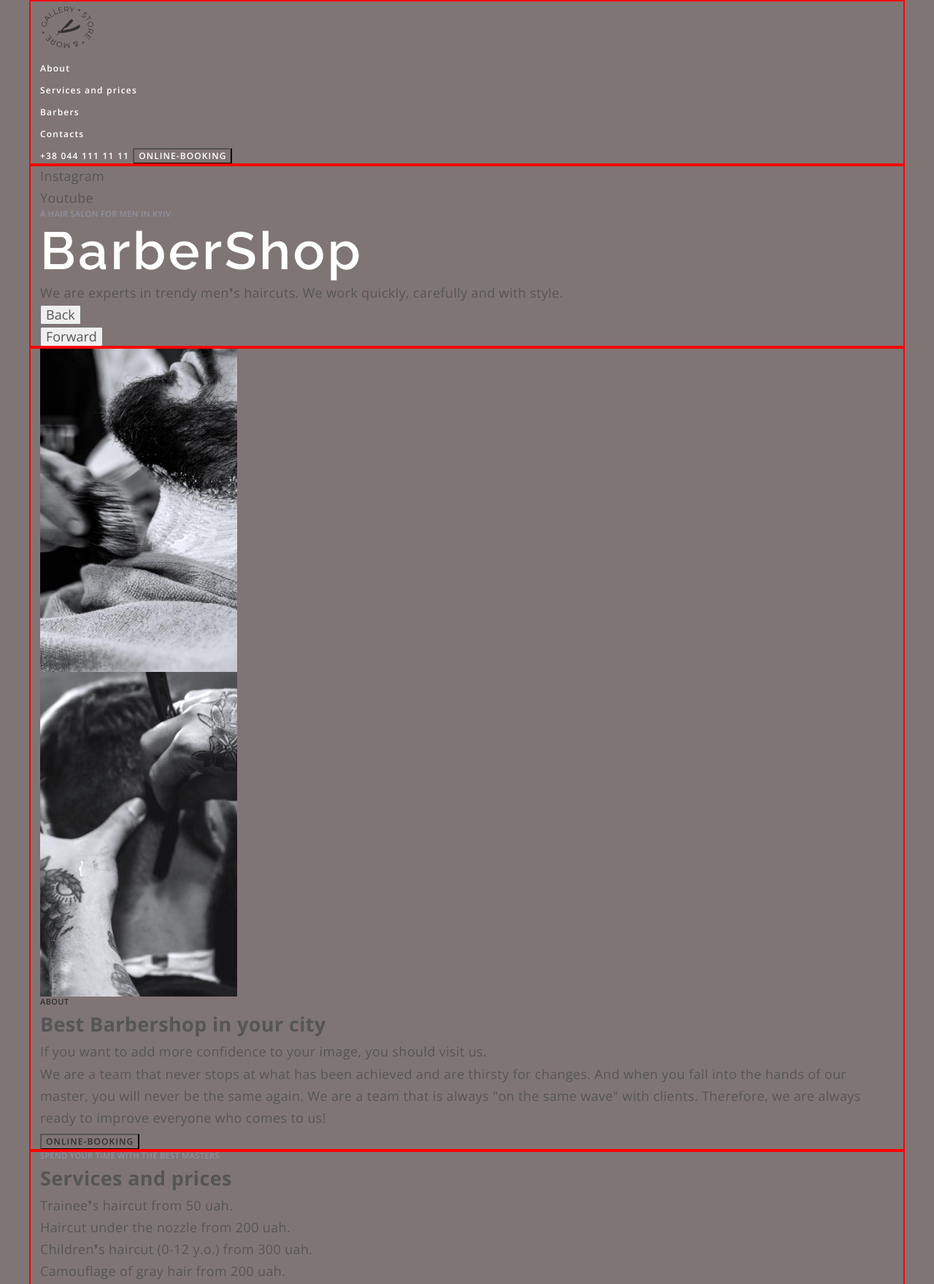
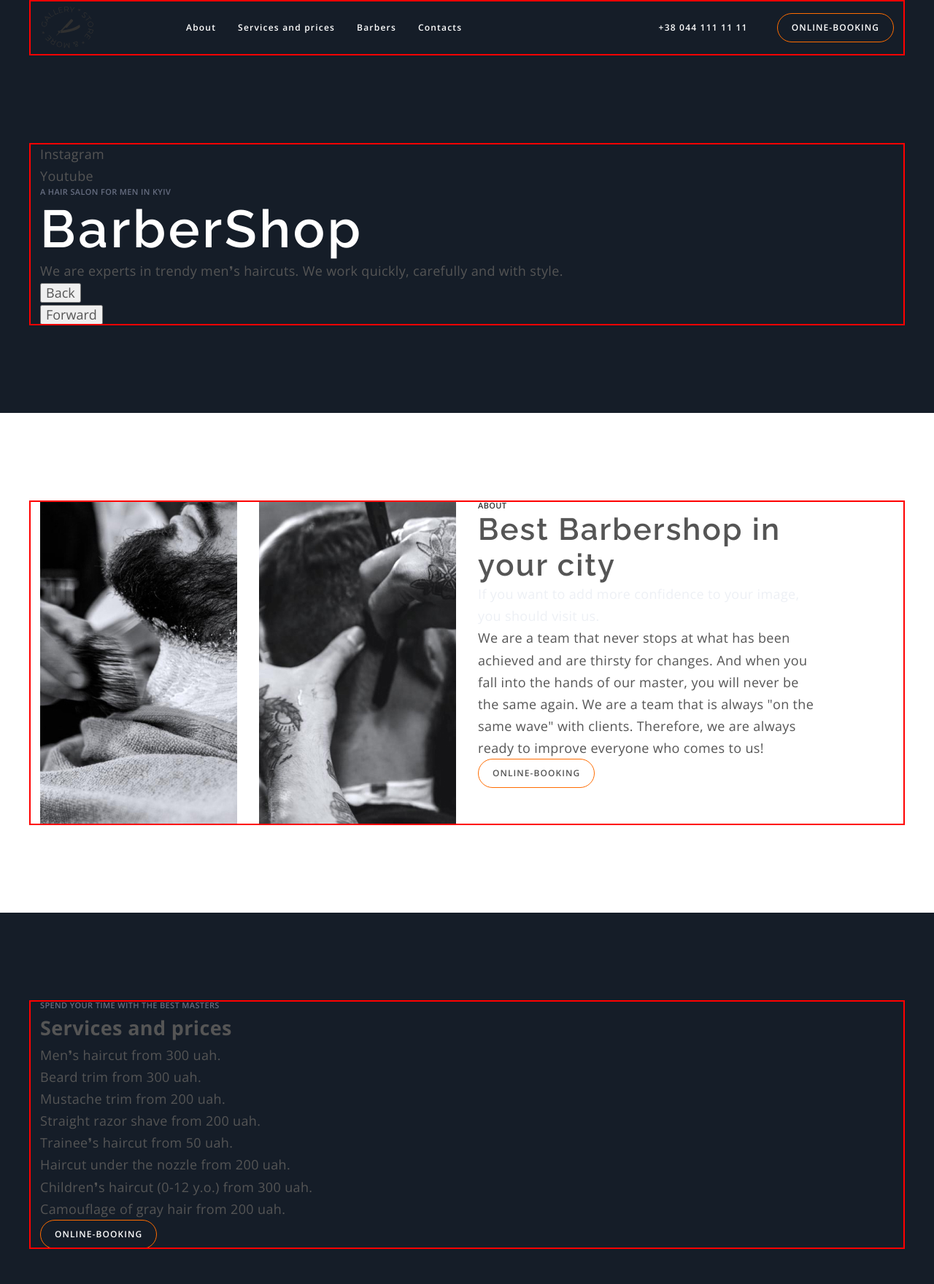
Before and after one commit to Marija-Sokolets/babershop2.0, a plain HTML site: page index.html in a window 1280 px wide. Shown: the top 1760 px of the page at 73% size. Drawn offline with nearby package versions, Linux system fonts and the light colour scheme.

Commit message:
price, slider

```diff
--- a/css/styles.css
+++ b/css/styles.css
@@ -21,8 +21,7 @@ html {
   --text-color-light: #ffffff;
   --text-color-price: #9da4bd;
   --accent-color: #ff6c00;
-  --accent-color-btn: #ff6c00;
-
+  --secondary-background: #f7f7f7;
 }
 
 body {
@@ -32,7 +31,7 @@ body {
   line-height: 1.67;
   letter-spacing: 0.02em;
   color: var(--main-text-color);
-  background-color: #807575;
+  background-color: var(--text-color-light);
 
 }
 
@@ -67,6 +66,11 @@ button {
   cursor: pointer;
 }
 
+.section {
+  padding-top: 120px;
+  padding-bottom: 120px;
+}
+
 .container {
   width: 1200px;
   margin-right: auto;
@@ -90,22 +94,44 @@ button {
   color: rgba(157, 164, 189, 0.6);
 }
 
+.title {
+  font-family: var(--secondary-font);
+  font-size: 42px;
+  line-height: 1.17;
+  letter-spacing: 0.05em;
+}
+
+.title-dark {
+  color: var(--text-color-light);
+}
+
+.undertitle {
+  color: var(--light-grey);
+}
+
 .btn {
+  min-width: 160px;
+  min-height: 40px;
+  padding: 11px 19px;
+
   font-family: inherit;
   font-weight: 600;
   font-size: 12px;
   line-height: 1.33;
   letter-spacing: 0.09em;
   text-transform: uppercase;
+  color: currentColor;
 
-  color: var(--text-color-dark);
   background-color: transparent;
+  border: 1px solid var(--accent-color);
+  border-radius: 25px;
+
   cursor: pointer;
 }
 
 .btn:hover,
 .btn:focus {
-  background-color: var(--accent-color-btn);
+  background-color: var(--accent-color);
 }
 
 .btn-dark {
@@ -118,12 +144,19 @@ button {
 
 .header-link,
 .header-contact {
+
   font-weight: 600;
   font-size: 12px;
   line-height: 1.33;
   letter-spacing: 0.1em;
 
   color: var(--text-color-light);
+}
+
+.header-link {
+  display: block;
+  padding-top: 30px;
+  padding-bottom: 30px;
 }
 
 .header-link:hover,
@@ -135,25 +168,44 @@ button {
 
 
 .header {
-  background-color: #807575;
+  background-color: var(--dark-grey);}
+
+.header-container {
+  display: flex;
+  align-items: center;
 }
 
-.logo-link {}
+.header-list {
+  display: flex;
+  align-items: center;
+  gap: 30px;
+}
 
-.header-logo {}
+.header-logo {
+  margin-right: 124px;
+}
 
-.header-nav {}
+.header-nav {
+  margin-right: auto;
+}
 
 .item {
 }
 
-.header-contact {}
+.header-contact {
+  margin-right: 40px;
+  display: block;
+  padding-top: 30px;
+  padding-bottom: 30px;
+}
 
 .header-btn {}
 
 .main {}
 
-.hero {}
+.hero {
+  background-color: var(--dark-grey);
+}
 
 .hero-list {}
 
@@ -187,29 +239,69 @@ button {
   color: var(--text-color-light);
 }
 
-.hero-undertitle {}
+.hero-desc {
+  color: var(--dark-grey);
+}
 
-.hero-slider {}
+/* Slider styles */
 
-.hero-slider-item {}
+.slider-controls {}
 
-.hero-slider-btn {}
+.slider-controls-item {}
 
-.about-section {}
+.slider-controls-btn {
+  font-weight: 600;
+  font-size: 11px;
+  line-height: 1.36;
+  letter-spacing: 0.1em;
+  color: var(--text-color-dark);
 
-.price-section {}
+  background-color: transparent;
+}
 
-.benefits-section {}
+.slider-controls-btn:disabled {
+  color: rgba(157, 164, 189, 0.6);
+}
 
-.team-section {}
+/* About styles */
 
-.gallery-section {}
+.about {}
+
+.about-container {
+  display: flex;
+  gap: 30px;
+}
+
+.about-list {
+  display: flex;
+  gap: 30px;
+}
+
+.about-right-side {
+  width: 470px;
+}
+
+.price {
+  background-color: var(--dark-grey);
+}
+
+.benefits {}
+
+.team {
+  background-color: var(--secondary-background);
+}
+
+.gallery {}
 
 /* .hide {display: none;} */
 
-.booking-section {}
+.booking {
+  background-color: var(--dark-grey);
+}
 
-.contacts-section {}
+.contacts {
+  background-color: var(--dark-grey);
+}
 
 .footer {}
 
--- a/index.html
+++ b/index.html
@@ -19,7 +19,7 @@
   <body>
     <!-- Header section -->
     <header class="header">
-     <div class="container">
+     <div class="header-container container">
       <a class="header-logo logo link" href="">
         <img
           src="./images/header/logo.svg"
@@ -50,7 +50,7 @@
     </header>
     <main class="main">
       <!-- Hero section -->
-      <section class="hero">
+      <section class="hero section">
         <div class="container">
           <ul class="hero-list list">
             <li class="hero-item item">
@@ -89,9 +89,9 @@
         </div>
       </section>
       <!-- About section -->
-      <section class="about-section" id="about">
-        <div class="container">
-          <ul class="list">
+      <section class="about section" id="about">
+        <div class="container about-container">
+          <ul class="list about-list">
             <li class="item">
               <img
                 src="./images/about/img-1.jpg"
@@ -109,12 +109,13 @@
               />
             </li>
           </ul>
+          <div class="about-right-side">
             <p class="uppertitle">About</p>
-          <h2>Best Barbershop in your city</h2>
-          <p>
+            <h2 class="title">Best Barbershop in your city</h2>
+            <p class="undertitle">
               If you want to add more confidence to your image, you should visit us.
             </p>
-          <p>
+            <p class="about-desc">
               We are a team that never stops at what has been achieved and are
               thirsty for changes. And when you fall into the hands of our master,
               you will never be the same again. We are a team that is always "on the
@@ -123,12 +124,20 @@
             </p>
             <button class="btn" type="button">Online-booking</button>
           </div>
+        </div>
       </section>
       <!-- Price section -->
-      <section class="price-section" id="price">
+      <section class="price section" id="price">
         <div class="container">
           <p class="uppertitle uppertitle-dark">Spend your time with the best masters</p>
           <h2>Services and prices</h2>
+          <ul class="list">
+            <li class="item">Men&#10076;s haircut from 300 uah.</li>
+            <li class="item">Beard trim from 300 uah.</li>
+            <li class="item">Mustache trim
+              from 200 uah.</li>
+            <li class="item">Straight razor shave from 200 uah.</li>
+          </ul>
           <ul class="list">
             <li class="item">Trainee&#10076;s haircut from 50 uah.</li>
             <li class="item">Haircut under the nozzle from 200 uah.</li>
@@ -139,7 +148,7 @@
         </div>
       </section>
       <!-- Benefits section -->
-      <section class="benefits-section">
+      <section class="benefits section">
         <div class="container">
           <ul class="list">
             <li class="item">
@@ -168,7 +177,7 @@
         </div>
       </section>
       <!-- Team section -->
-      <section class="team-section" id="team">
+      <section class="team section" id="team">
         <div class="container">
           <p class="uppertitle">For true enjoyers of the atmosphere</p>
           <h2>Our barbers</h2>
@@ -225,7 +234,7 @@
         </div>
       </section>
       <!-- Gallery section -->
-      <section class="gallery-section">
+      <section class="gallery section">
         <div class="container">
           <h2 hidden>Gallery</h2>
           <p>In Latin, "barba" means "beard"</p>
@@ -266,13 +275,13 @@
         </div>
       </section>
       <!-- Booking section -->
-      <section class="booking-section">
+      <section class="booking section">
         <div class="container">
           <h2>Online-booking</h2>
         </div>
       </section>
       <!-- Contacts section -->
-      <section class="contacts-section" id="contacts">
+      <section class="contacts section" id="contacts">
         <div class="container">
           <h2>Contacts</h2>
           <address>
```
Lines whose indentation alone changed are shown as unchanged.
